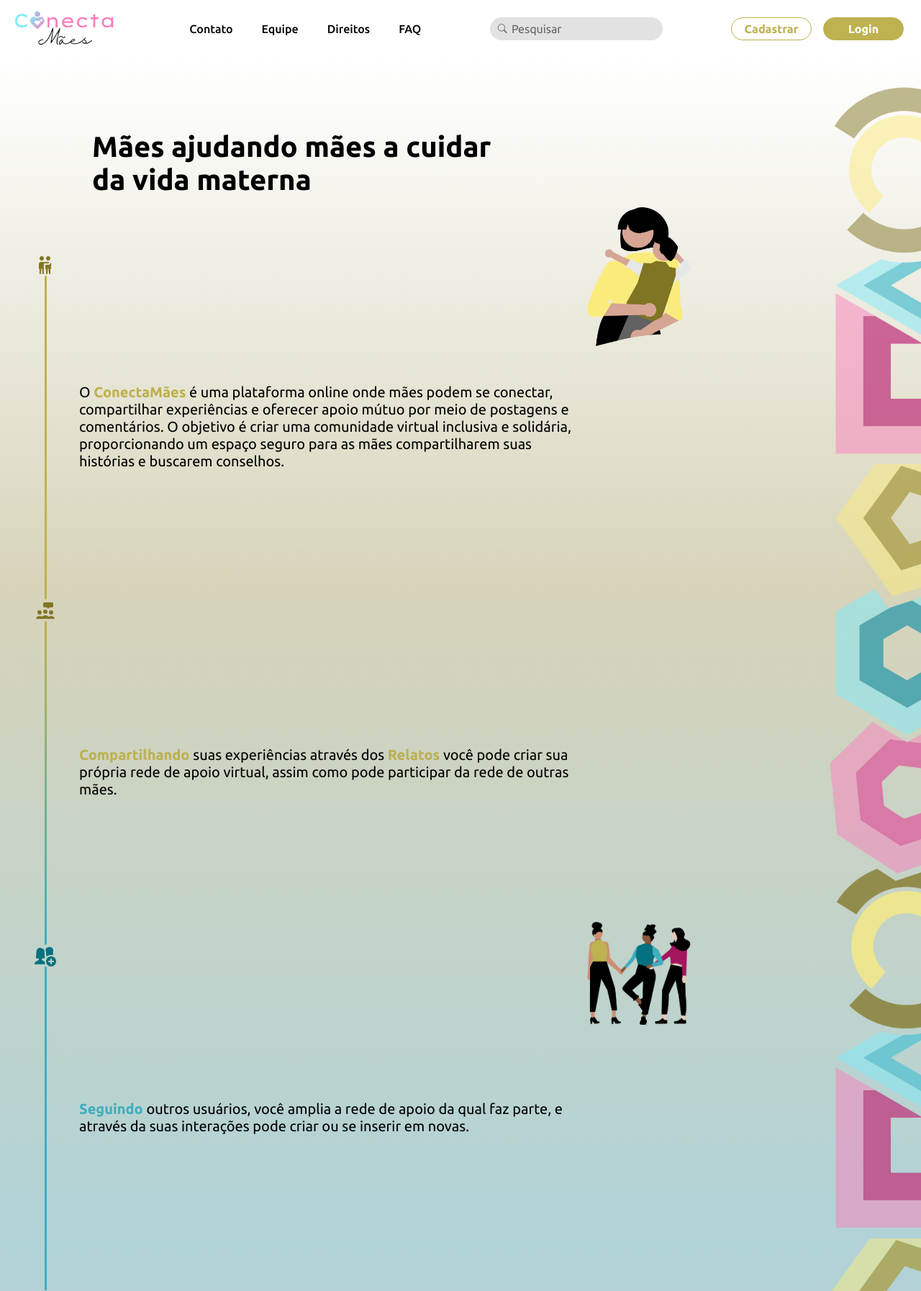
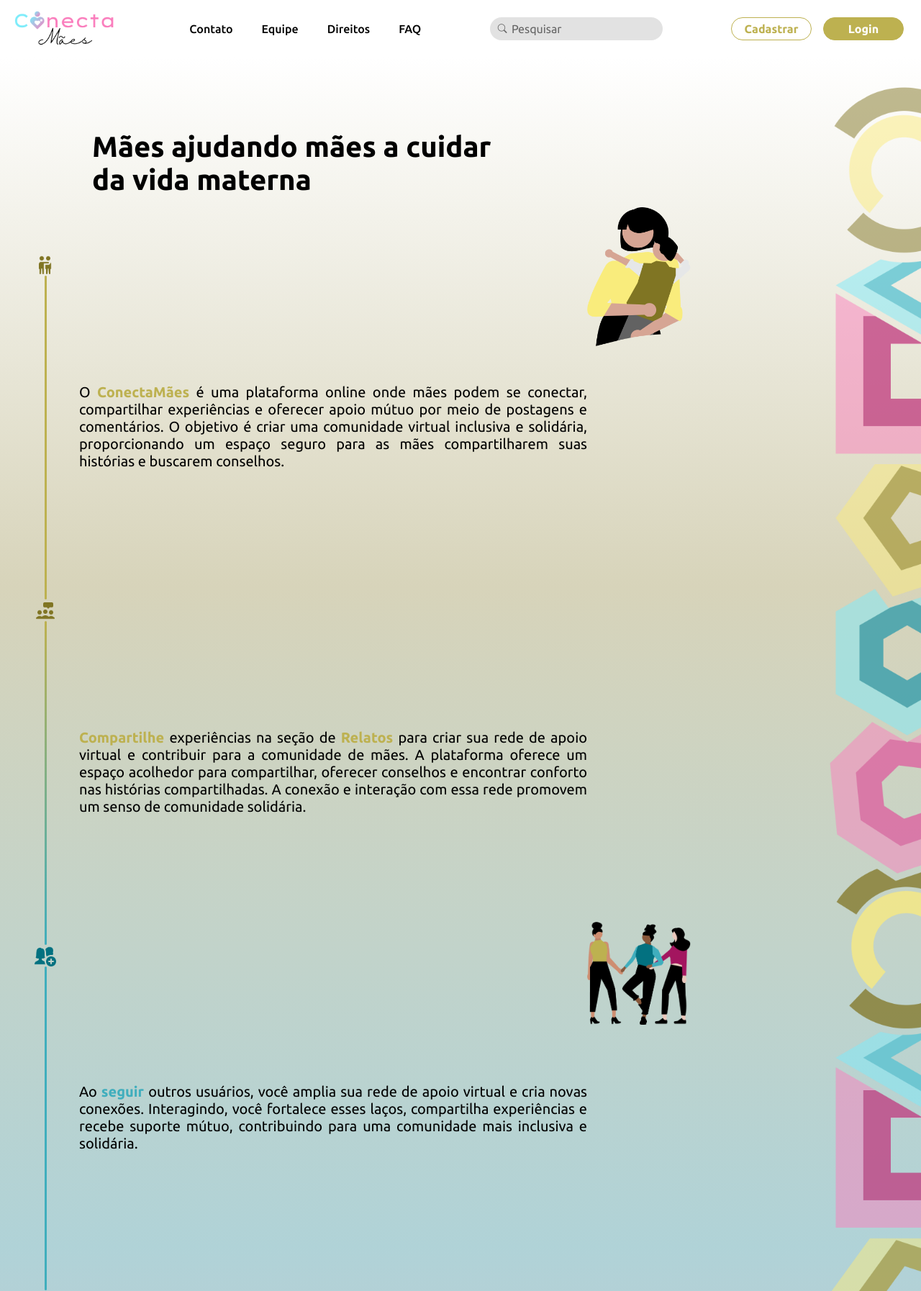
Before and after one commit to RenanFelliphe/ConectaMaes, a PHP site: page / in a window 1280 px wide; the page is wider, and only the part inside the window is pictured. Shown: the top 1794 px of that part at 72% size. Run offline with PHP 8.4, Linux system fonts and the light colour scheme.

Commit message:
update landing page

```diff
--- a/index.html
+++ b/index.html
@@ -54,7 +54,7 @@
                         <img src="assets/Icons/icons8-pessoas-trabalhando-juntas-90.png" alt="" width="30px">
                         <span class="A-articleBar A-focus"></span>
                     </div>
-                    <p> <span class="A-focus"> Compartilhando </span> suas experiências através dos <span class="A-focus">Relatos</span> você pode criar sua própria rede de apoio virtual, assim como pode participar da rede de outras mães.</p>
+                    <p> <span class="A-focus"> Compartilhe  </span> experiências na seção de  <span class="A-focus">Relatos </span> para criar sua rede de apoio virtual e contribuir para a comunidade de mães. A plataforma oferece um espaço acolhedor para compartilhar, oferecer conselhos e encontrar conforto nas histórias compartilhadas. A conexão e interação com essa rede promovem um senso de comunidade solidária.</p>
                 </article>
 
                 <article class="A-articleFollowing">
@@ -62,7 +62,7 @@
                         <img src="assets/Icons/icons8-adicionar-grupo-de-usuários-mulher-homem-90.png" alt="Icone Adicionar Grupo de Usuarios Muher Homem azul" width="30px">
                         <span class="A-articleBar A-focus"></span>
                     </div>
-                    <p><span class="A-focus">Seguindo</span> outros usuários, você amplia a rede de apoio da qual faz parte, e através da suas interações pode criar ou se inserir em novas.</p>
+                    <p>Ao <span class="A-focus">seguir </span> outros usuários, você amplia sua rede de apoio virtual e cria novas conexões. Interagindo, você fortalece esses laços, compartilha experiências e recebe suporte mútuo, contribuindo para uma comunidade mais inclusiva e solidária.</p>
 
                 </article>
 
@@ -71,7 +71,7 @@
                         <img src="assets/Icons/icons8-confiança-90.png" alt="Icone Confianca azul" width="30px">
                         <span class="A-articleBar A-focus"></span>
                     </div>
-                    <p>Você pode ofecerer e receber ajuda de outras mães na aba de <span class="A-focus">Pedidos</span>.</p>
+                    <p>Na seção de <span class="A-focus">Pedidos</span>, você pode solicitar e oferecer apoio às outras mães. É um espaço para compartilhar necessidades, experiências e colaborar mutuamente. Participando dessa seção, você busca orientação e suporte, ao mesmo tempo em que contribui com seu conhecimento e solidariedade para ajudar outras mães. </p>
                 </article>
 
                 <article class="A-articleRating">
@@ -79,7 +79,7 @@
                         <img src="assets/Icons/icons8-estrela-90.png" alt="Icone de Estrela rosa" width="30px">
                         <span class="A-articleBar A-focus"></span>
                     </div>
-                    <p>Avalie <span class="A-focus">Relatos</span> e <span class="A-focus">Pedidos</span> para ajudar a comunidade a identificar conteúdos relevantes.</p>
+                    <p>Avalie os  <span class="A-focus">Relatos </span> e <span class="A-focus">Pedidos </span> para identificar conteúdos relevantes e contribuir para a comunidade. Sua participação é essencial para promover interações significativas e oferecer suporte mútuo entre os membros.</p>
                 </article>
             </section>
 
--- a/styles/style.css
+++ b/styles/style.css
@@ -184,6 +184,7 @@ main section .A-articleFollowing p,
 main section .A-articleHelping,
 main section .A-articleRating{
     font-size: 1.25rem;
+    text-align: justify;
 }
 
 main section .A-articleConectaMaes .A-focus,
```
